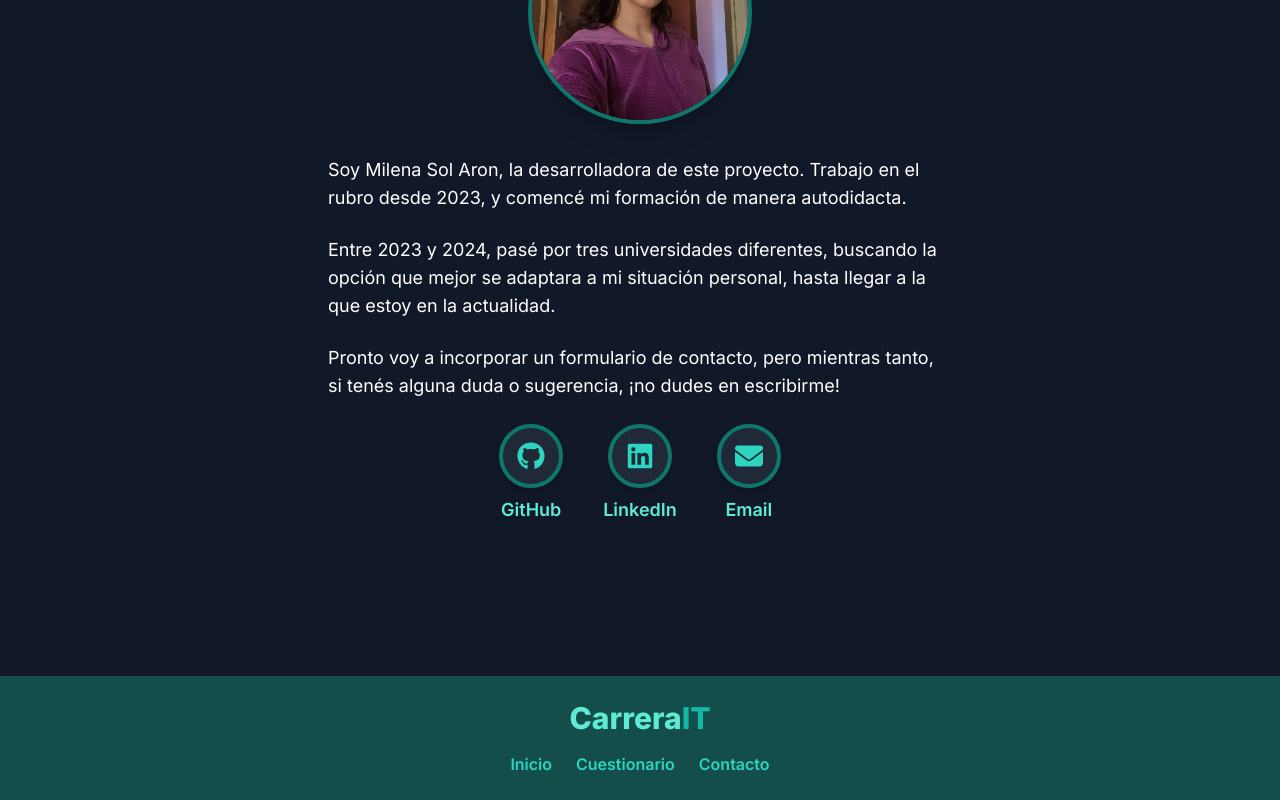
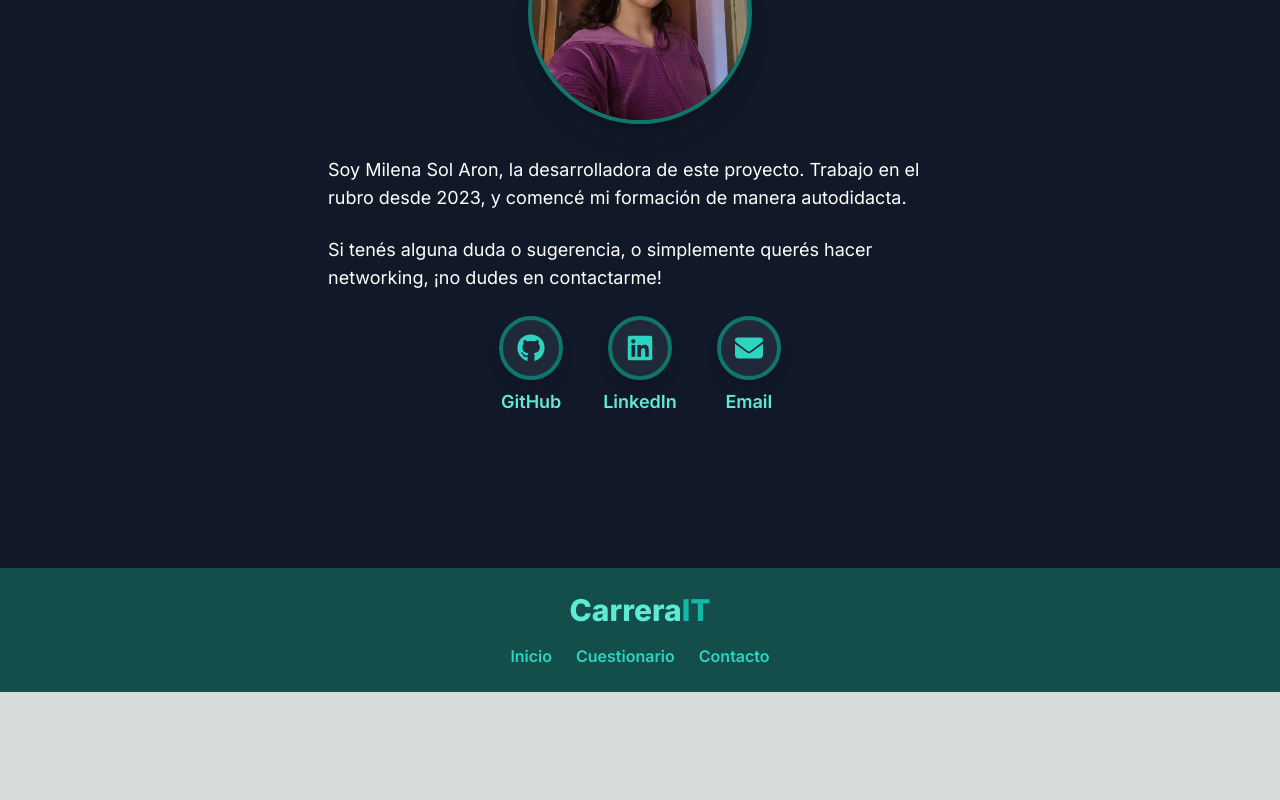
Before and after one commit to aronmilenait/carrerait-roadmap, a Next.js app in the folder carrerait-roadmap/: page /info in a window 1280 px wide. Shown: the part 1048-1848 px from the top of the page. After the commit the page ends 1740 px from the top, so only its background shows below. Built offline with nearby package versions, Linux system fonts and the light colour scheme.

Commit message:
Simplify the About Me component's text content.

```diff
--- a/carrerait-roadmap/src/app/components/AboutMe.tsx
+++ b/carrerait-roadmap/src/app/components/AboutMe.tsx
@@ -58,13 +58,8 @@ const AboutMe = () => {
         rubro desde 2023, y comencé mi formación de manera autodidacta.
       </p>
       <p className={paragraphClasses}>
-        Entre 2023 y 2024, pasé por tres universidades diferentes, buscando la
-        opción que mejor se adaptara a mi situación personal, hasta llegar a la
-        que estoy en la actualidad.
-      </p>
-      <p className={paragraphClasses}>
-        Pronto voy a incorporar un formulario de contacto, pero mientras tanto,
-        si tenés alguna duda o sugerencia, ¡no dudes en escribirme!
+        Si tenés alguna duda o sugerencia, o simplemente querés hacer
+        networking, ¡no dudes en contactarme!
       </p>
       <div className="flex flex-wrap justify-center space-x-8 sm:space-x-6 md:space-x-10 mb-8">
         <div className={iconContainerClasses}>
```
